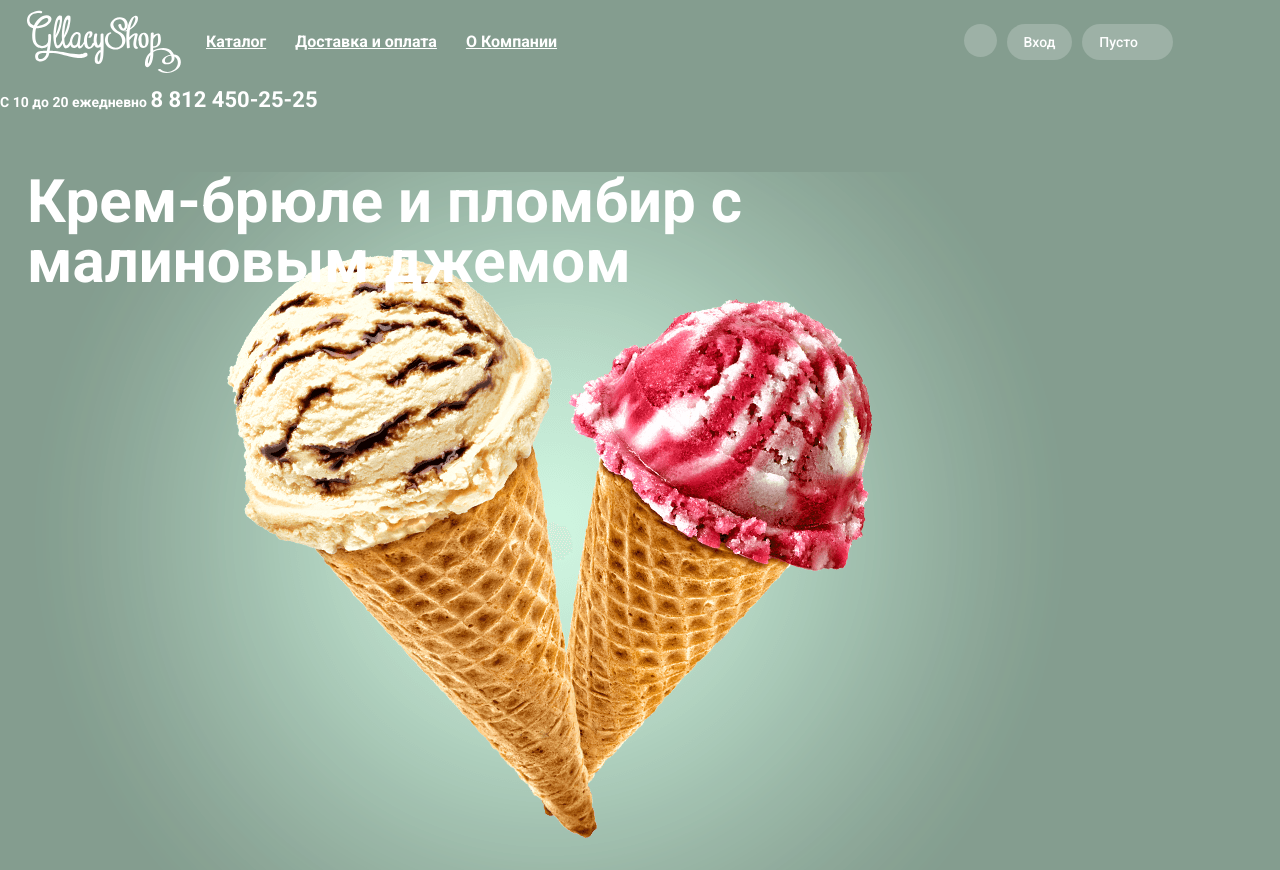
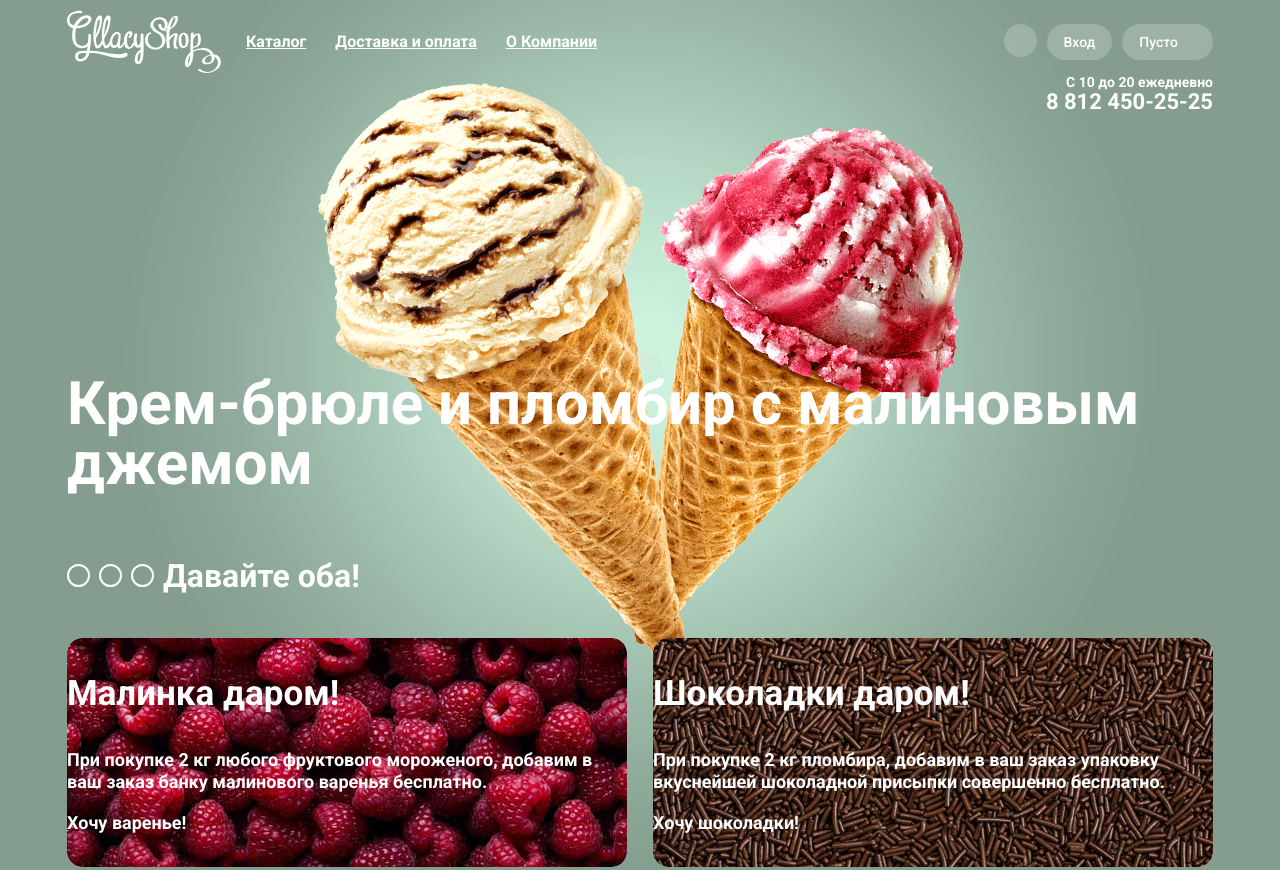
Before and after one commit to alexm515/543115-gllacy, a plain HTML site: page index.html in a window 1280 px wide. Shown: the top 870 px of the page. Drawn offline with Linux system fonts and the light colour scheme.

Commit message:
Сетки. Доработка

```diff
--- a/css/style.css
+++ b/css/style.css
@@ -7,6 +7,13 @@ body {
     line-height: 22px;
     font-weight: bold;
     background-color: #849d8f;
+}
+
+.main-background {
+    background-color: #849d8f;
+    background-image: url("../img/bg1.png");
+    background-repeat: no-repeat;
+    background-position: 50% 0;
 }
 
 .visually-hidden {
@@ -22,19 +29,21 @@ body {
 
 .container {
     width: 1146px;
-    margin: 0 27px;
+    margin: 0 auto;
+    /*padding: 0 27px;*/
 }
 
-.main-header {
+/*.main-header {
     width: 100%;
     padding: 0;
     margin: 0;
-}
+}*/
 
 .main-nav {
     display: flex;
     align-items: center;
-    margin-top: 10px;
+    padding-top: 10px;
+    flex-wrap: wrap;
 }
 
 .main-nav .site-navigation,
@@ -177,20 +186,27 @@ body {
     color: #fceeec;
 }
 
-.main-header .shedule {
+.header-info .shedule {
     font-size: 14px;
     line-height: 16px;
+    text-align: right;
+    margin: 0;
 }
 
-.main-header .phone {
+.header-info .phone {
     font-size: 22px;
     line-height: 24px;
+    text-align: right;
+    margin: 0;
 }
 
-.slider-container {
+.main-header .header-info {
+    margin-bottom: 260px;
+}
+
+/*.slider-container {
     width: 1045px;
     height: 881px;
-    background-color: #849d8f;
 }
 
 .slider-container p {
@@ -198,22 +214,51 @@ body {
     line-height: 60px;
 }
 
-.slider .slider-image1 {
+.slider-image1 {
     background-image: url("../img/bg1.png");
     background-repeat: no-repeat;
+    background-position: 50% 0;
 }
 
-.slider .slider-image2 {
+.slider-image2 {
     background-image: url("../img/bg2.png");
     background-repeat: no-repeat;
 }
 
-.slider .slider-image3 {
+.slider-image3 {
     background-image: url("../img/bg3.png");
     background-repeat: no-repeat;
 }
 
 .slider-button {
+    font-size: 32px;
+    line-height: 44px;
+}*/
+
+.slider {
+    margin-bottom: 40px;
+}
+
+.slider .slider-name {
+    font-size: 60px;
+    line-height: 60px;
+}
+
+.slider .slider-controls {
+    display: inline-block;
+}
+
+.slider-controls label {
+    display: inline-block;
+    width: 19px;
+    height: 19px;
+    border: 2px solid #ffffff;
+    border-radius: 50%;
+    margin-right: 5px;
+}
+
+.slider-button {
+    display: inline-block;
     font-size: 32px;
     line-height: 44px;
 }
@@ -398,6 +443,15 @@ body {
     font-size: 16px;
     line-height: 24px;
     font-weight: normal;
+}
+
+.contacts {
+    width: 100%;
+    min-height: 430px;
+    background-image: url("../img/map.jpg");
+    background-repeat: no-repeat;
+    background-size: cover;
+    margin-bottom: 20px;
 }
 
 .contacts .contacts-info {
--- a/index.html
+++ b/index.html
@@ -8,8 +8,10 @@
       <link href="css/style.css" rel="stylesheet">
   </head>
   <body>
-      <header class="main-header">
-          <nav class="main-nav container">
+      <div class="main-background">
+
+      <header class="main-header container">
+          <nav class="main-nav">
               <img class="logo" src="img/logo.svg" width="154" height="64" alt="Логотип Gllacy">
               <ul class="site-navigation">
                   <li>
@@ -58,18 +60,17 @@
                   </div>
               </div>
           </nav>
-
-              <p class="shedule">
-                  С 10 до 20 ежедневно
-                  <span class="phone">8 812 450-25-25</span>
-              </p>
+          <div class="header-info">
+              <p class="shedule">С 10 до 20 ежедневно</p>
+              <p class="phone">8 812 450-25-25</p>
+          </div>
       </header>
 
-      <main class="container">
+      <main>
 
           <h1 class="visually-hidden">Магазин мороженого Глэйси</h1>
 
-          <section class="slider">
+          <!--<section class="slider">
               <div class="slider-container slider-image1">
                   <p>Крем-брюле и пломбир с малиновым джемом</p>
               </div>
@@ -83,9 +84,22 @@
               <button class="slider-switch" type="button">Слайдер 2</button>
               <button class="slider-switch" type="button">Слайдер 3</button>
               <a class="button slider-button" href="#">Давайте оба!</a>
+          </section>-->
+
+          <section class="slider container">
+              <p class="slider-name">Крем-брюле и пломбир с малиновым джемом</p>
+              <input class="visually-hidden" type="radio" id="btn-1" name="toggle">
+              <input class="visually-hidden" type="radio" id="btn-2" name="toggle">
+              <input class="visually-hidden" type="radio" id="btn-3" name="toggle">
+              <div class="slider-controls">
+                  <label for="btn-1"></label>
+                  <label for="btn-2"></label>
+                  <label for="btn-3"></label>
+              </div>
+              <a class="button slider-button" href="#">Давайте оба!</a>
           </section>
 
-          <section class="promo">
+          <section class="promo container">
               <h2 class="visually-hidden">Акции</h2>
               <ul class="promo-list">
                   <li class="promo-item promo-raspberry">
@@ -101,7 +115,7 @@
               </ul>
           </section>
 
-          <section class="catalog">
+          <section class="catalog container">
               <h2 class="visually-hidden">Популярные товары</h2>
               <ul class="catalog-list">
                   <li class="catalog-item">
@@ -135,7 +149,7 @@
               </ul>
           </section>
 
-          <section class="features">
+          <section class="features container">
               <h2>Магазин Глэйси - это онлайн- и офлайн-магазин по продаже мороженого собственного производства на развес</h2>
               <ul class="features-list">
                   <li class="feature-item">
@@ -153,7 +167,7 @@
               </ul>
           </section>
 
-          <div class="blog-wrapper">
+          <div class="blog-wrapper container">
               <article class="blog-item">
                   <h2 class="visually-hidden">Блог</h2>
                   <h3>Новое в нашем блоге</h3>
@@ -173,8 +187,6 @@
 
 
           <section class="contacts">
-              <div class="map">
-                  <img src="img/map.jpg" width="1200" height="430" alt="Расположение на карте">
               <section class="contacts-info">
                   <p>
                       Адрес главного офиса<br>
@@ -190,7 +202,7 @@
                   </p>
                   <a class="button" href="#">Форма обратной связи</a>
               </section>
-              </div>
+
           </section>
 
       </main>
@@ -215,6 +227,7 @@
               <p>Сделано в <a class="link" href="https://htmlacademy.ru/intensive/htmlcss">HTML Academy</a> &#169; 2017</p>
           </div>
       </footer>
+      </div>
 
       <section class= "modal modal-feedback">
           <h2 class="visually-hidden">Обратная связь</h2>
```
Also changed, not shown: catalog-creamy.html (+1 -1 lines). Lines whose indentation alone changed are shown as unchanged.
